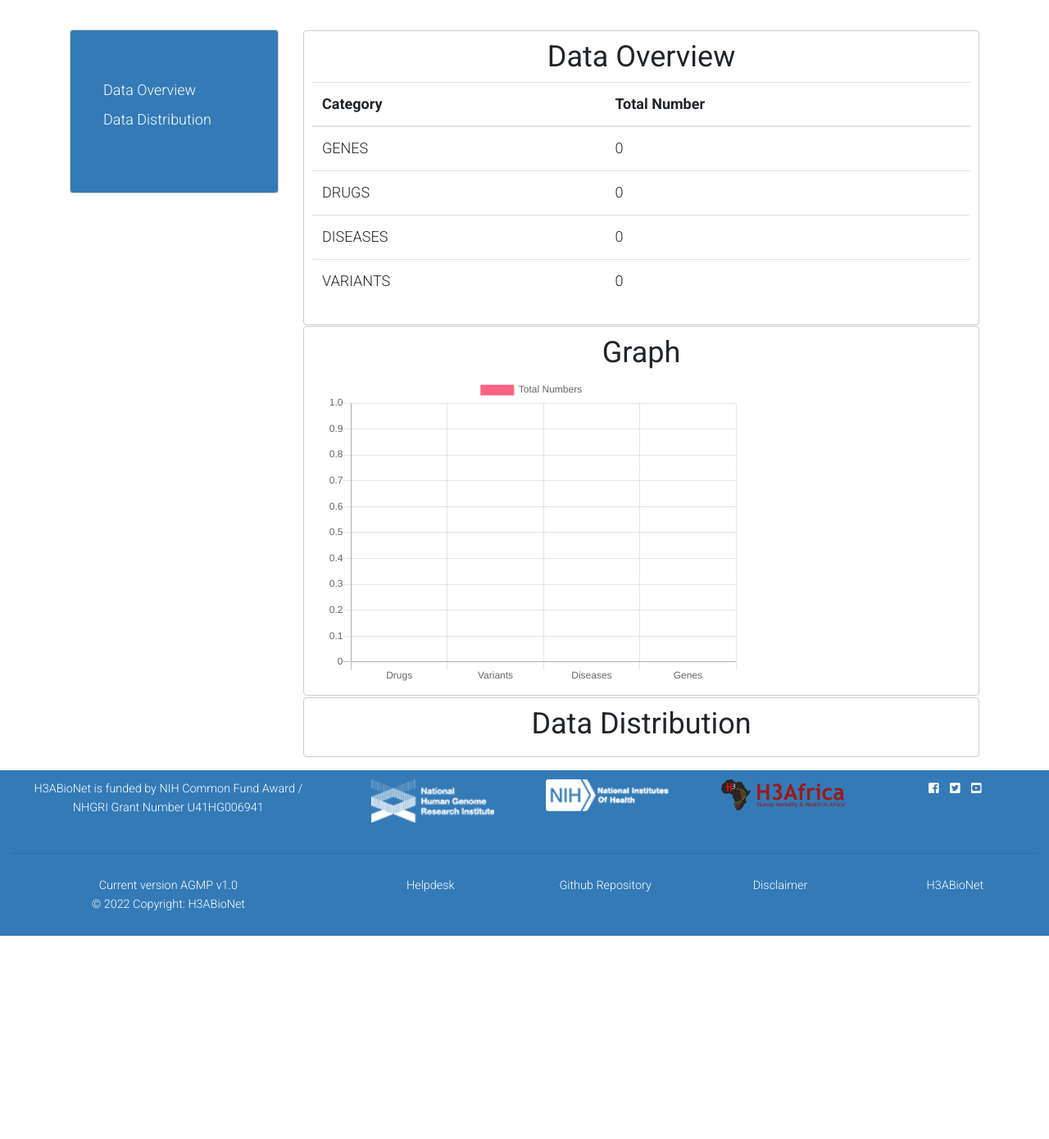
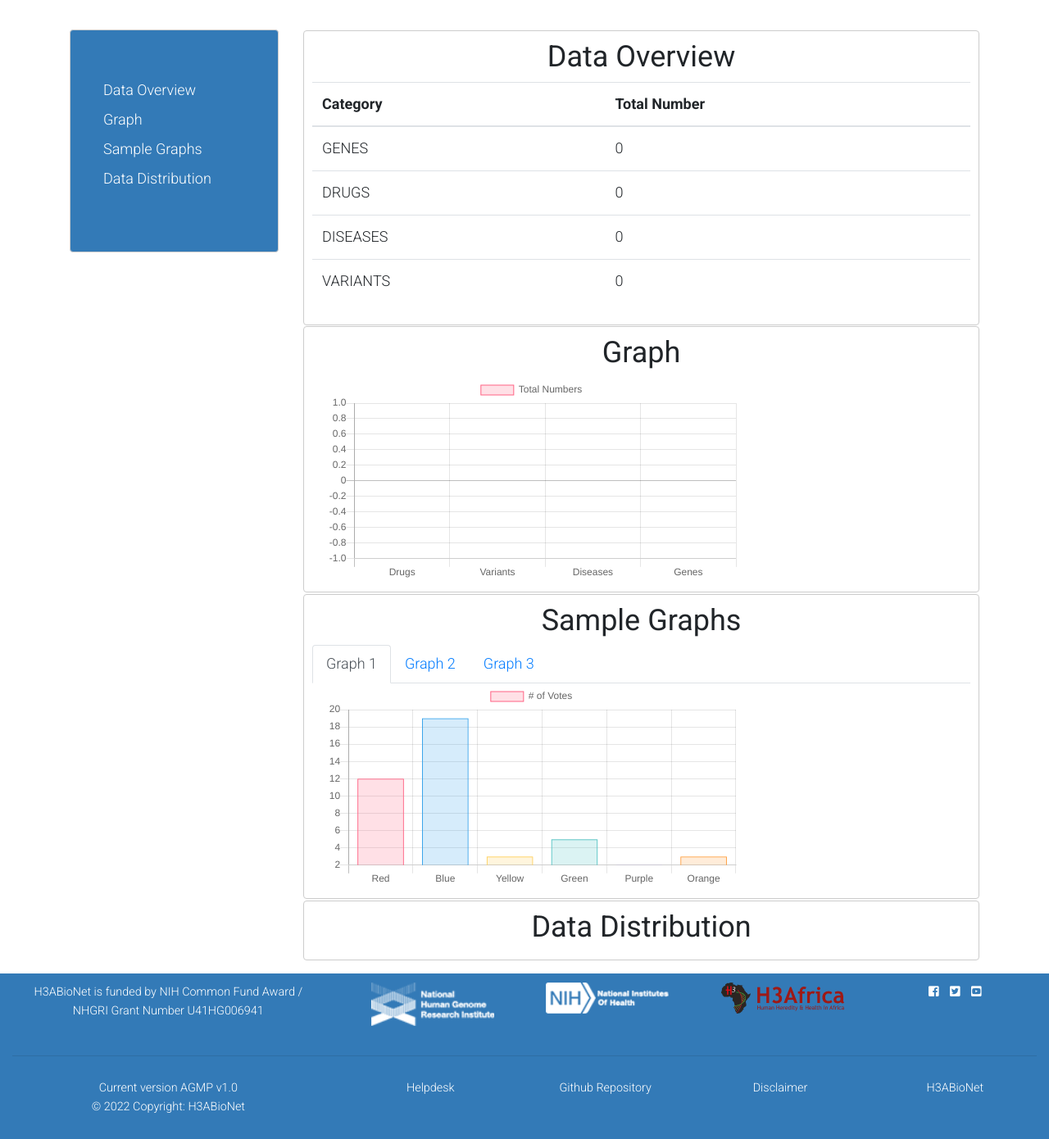
Before and after one commit to h3abionet/african_genomics_medicine_portal, a Django app: page /summary/ in a window 1280 px wide. Shown: the part 313-1703 px from the top of the page at 82% size. Before the commit the page ends 1455 px from the top, so only its background shows below. Run offline with Django 3.2, Linux system fonts and the light colour scheme; data that the repository does not hold is empty; some libraries are stand-ins or nearby versions.

Commit message:
added dummy graphs

```diff
--- a/agmp_app/templates/mainLayout.html
+++ b/agmp_app/templates/mainLayout.html
@@ -22,6 +22,7 @@
 	<link rel="stylesheet" type="text/css" href="{% static 'css/custom.css' %}">
 	<link href="https://cdnjs.cloudflare.com/ajax/libs/jqueryui/1.12.1/jquery-ui.min.css" rel="stylesheet"
 		crossorigin="anonymous">
+
 	<script src="https://cdn.jsdelivr.net/npm/chart.js@2.9.3/dist/Chart.min.js"></script>
 	<script src="https://code.jquery.com/jquery-3.4.1.min.js"></script>
 
--- a/agmp_app/templates/summary.html
+++ b/agmp_app/templates/summary.html
@@ -18,6 +18,190 @@
 
 {%block css%}
 {% leaflet_css %}
+
+{% block scripts %}
+
+<script>
+
+  $(document).ready(function () {
+
+    const ctx = document.getElementById('myChart').getContext('2d');
+    const myChart = new Chart(ctx, {
+      type: 'bar',
+      data: {
+        labels: {{ count_keys| safe }},
+    datasets: [{
+      label: 'Total Numbers',
+      data: {{ count_data| safe }},
+    backgroundColor: [
+      'rgba(255, 99, 132, 0.2)',
+      'rgba(54, 162, 235, 0.2)',
+      'rgba(255, 206, 86, 0.2)',
+      'rgba(75, 192, 192, 0.2)',
+      'rgba(153, 102, 255, 0.2)',
+      'rgba(255, 159, 64, 0.2)'
+    ],
+    borderColor: [
+      'rgba(255, 99, 132, 1)',
+      'rgba(54, 162, 235, 1)',
+      'rgba(255, 206, 86, 1)',
+      'rgba(75, 192, 192, 1)',
+      'rgba(153, 102, 255, 1)',
+      'rgba(255, 159, 64, 1)'
+    ],
+    borderWidth: 1
+    }]
+      },
+    options: {
+    scales: {
+      y: {
+        beginAtZero: true
+      }
+    }
+  }
+    });
+
+
+
+  });
+
+  ///graph1
+  $(document).ready(function () {
+
+    const ctx = document.getElementById('myChart01').getContext('2d');
+    const myChart = new Chart(ctx, {
+      type: 'bar',
+      data: {
+        labels: ['Red', 'Blue', 'Yellow', 'Green', 'Purple', 'Orange'],
+        datasets: [{
+          label: '# of Votes',
+          data: [12, 19, 3, 5, 2, 3],
+          backgroundColor: [
+            'rgba(255, 99, 132, 0.2)',
+            'rgba(54, 162, 235, 0.2)',
+            'rgba(255, 206, 86, 0.2)',
+            'rgba(75, 192, 192, 0.2)',
+            'rgba(153, 102, 255, 0.2)',
+            'rgba(255, 159, 64, 0.2)'
+          ],
+          borderColor: [
+            'rgba(255, 99, 132, 1)',
+            'rgba(54, 162, 235, 1)',
+            'rgba(255, 206, 86, 1)',
+            'rgba(75, 192, 192, 1)',
+            'rgba(153, 102, 255, 1)',
+            'rgba(255, 159, 64, 1)'
+          ],
+          borderWidth: 1
+        }]
+      },
+      options: {
+        scales: {
+          y: {
+            beginAtZero: true
+          }
+        }
+      }
+    });
+
+
+
+  });
+
+  ///graph2
+  $(document).ready(function () {
+
+    const ctx = document.getElementById('myChart02').getContext('2d');
+    const myChart = new Chart(ctx, {
+      type: 'bar',
+      data: {
+        labels: ['Red', 'Blue', 'Yellow', 'Green', 'Purple', 'Orange'],
+        datasets: [{
+          label: '# of Votes',
+          data: [12, 19, 3, 5, 2, 3],
+          backgroundColor: [
+            'rgba(255, 99, 132, 0.2)',
+            'rgba(54, 162, 235, 0.2)',
+            'rgba(255, 206, 86, 0.2)',
+            'rgba(75, 192, 192, 0.2)',
+            'rgba(153, 102, 255, 0.2)',
+            'rgba(255, 159, 64, 0.2)'
+          ],
+          borderColor: [
+            'rgba(255, 99, 132, 1)',
+            'rgba(54, 162, 235, 1)',
+            'rgba(255, 206, 86, 1)',
+            'rgba(75, 192, 192, 1)',
+            'rgba(153, 102, 255, 1)',
+            'rgba(255, 159, 64, 1)'
+          ],
+          borderWidth: 1
+        }]
+      },
+      options: {
+        scales: {
+          y: {
+            beginAtZero: true
+          }
+        }
+      }
+    });
+
+
+
+  });
+
+
+  ///graph3
+  $(document).ready(function () {
+
+    const ctx = document.getElementById('myChart03').getContext('2d');
+    const myChart = new Chart(ctx, {
+      type: 'bar',
+      data: {
+        labels: ['Red', 'Blue', 'Yellow', 'Green', 'Purple', 'Orange'],
+        datasets: [{
+          label: '# of Votes',
+          data: [12, 19, 3, 5, 2, 3],
+          backgroundColor: [
+            'rgba(255, 99, 132, 0.2)',
+            'rgba(54, 162, 235, 0.2)',
+            'rgba(255, 206, 86, 0.2)',
+            'rgba(75, 192, 192, 0.2)',
+            'rgba(153, 102, 255, 0.2)',
+            'rgba(255, 159, 64, 0.2)'
+          ],
+          borderColor: [
+            'rgba(255, 99, 132, 1)',
+            'rgba(54, 162, 235, 1)',
+            'rgba(255, 206, 86, 1)',
+            'rgba(75, 192, 192, 1)',
+            'rgba(153, 102, 255, 1)',
+            'rgba(255, 159, 64, 1)'
+          ],
+          borderWidth: 1
+        }]
+      },
+      options: {
+        scales: {
+          y: {
+            beginAtZero: true
+          }
+        }
+      }
+    });
+
+
+
+  });
+
+
+</script>
+
+
+{% endblock %}
+
+
 <style>
   body {
     font-family: Roboto, sans-serif;
@@ -82,7 +266,10 @@
       <ul>
         <div class="no_style">
           <li><a class="navigation__link" href="#1">Data Overview</a></li>
+          <li><a class="navigation__link" href="#2_0">Graph</a></li>
+          <li><a class="navigation__link" href="#2_1">Sample Graphs</a></li>
           <li><a class="navigation__link" href="#2">Data Distribution</a></li>
+
         </div>
       </ul>
     </nav>
@@ -122,51 +309,57 @@
       <h3 class="text-center">Graph</h3>
 
       <div class="col-md-8">
-        <canvas id="myChart" width="400" height="300"></canvas>
+        <canvas id="myChart" width="200" height="100"></canvas>
 
-        {% block scripts %}
-        <script>
-          var ctx = document.getElementById('myChart').getContext('2d');
-          var myChart = new Chart(ctx, {
-            type: 'bar',
-              data: {
-                labels:  {{ count_keys|safe }},
-                datasets: [{
-                  label: 'Total Numbers',
-                  data: {{ count_data|safe }},
-                  backgroundColor: [
-                    'rgba(255, 99, 132, 1)',
-                    'rgba(54, 162, 235, 1)',
-                    'rgba(255, 206, 86, 1)',
-                    'rgba(75, 192, 192, 1)',
-                    'rgba(153, 102, 255, 1)',
-                    'rgba(255, 159, 64, 1)'
-                  ],
-                  borderColor : [
-                    'rgba(255, 99, 132, 1)',
-                    'rgba(54, 162, 235, 1)',
-                    'rgba(255, 206, 86, 1)',
-                    'rgba(75, 192, 192, 1)',
-                    'rgba(153, 102, 255, 1)',
-                    'rgba(255, 159, 64, 1)'
-                  ],
-                  borderWidth: 1
-                }]
-                },
-          options: {
-            scales: {
-              yAxes: [{
-                ticks: {
-                  beginAtZero: true
-                }
-              }]
-            }
-          }
-            });
-        </script>
-        {% endblock %}
+
       </div>
     </div>
+
+
+    <div class="page-section" id="2_1">
+      <h3 class="text-center">Sample Graphs</h3>
+      <div class="row">
+        <div class="col">
+          <ul class="nav nav-tabs" id="myTab" role="tablist">
+            <li class="nav-item">
+              <a class="nav-link active" id="graph1-tab" data-toggle="tab" href="#graph1" role="tab"
+                aria-controls="graph1" aria-selected="true">Graph 1</a>
+            </li>
+            <li class="nav-item">
+              <a class="nav-link" id="graph2-tab" data-toggle="tab" href="#graph2" role="tab" aria-controls="graph2"
+                aria-selected="false">Graph 2</a>
+            </li>
+            <li class="nav-item">
+              <a class="nav-link" id="graph3-tab" data-toggle="tab" href="#graph3" role="tab" aria-controls="graph3"
+                aria-selected="false">Graph 3</a>
+            </li>
+          </ul>
+          <div class="tab-content" id="myTabContent">
+            <div class="tab-pane fade show active" id="graph1" role="tabpanel" aria-labelledby="graph1-tab">
+              <div class="col-md-8">
+
+                <canvas id="myChart01" width="200" height="100"></canvas>
+              </div>
+            </div>
+            <div class="tab-pane fade" id="graph2" role="tabpanel" aria-labelledby="graph2-tab">
+
+              <div class="col-md-8">
+                <canvas id="myChart02" width="200" height="100"></canvas>
+              </div>
+            </div>
+            <div class="tab-pane fade" id="graph3" role="tabpanel" aria-labelledby="graph3-tab">
+              <div class="col-md-8">
+                <canvas id="myChart03" width="200" height="100"></canvas>
+              </div>
+            </div>
+          </div>
+
+        </div>
+      </div>
+    </div>
+
+
+
 
     <div class="page-section" id="2">
       <h3 class="text-center">Data Distribution</h3>
```
Also changed, not shown: african_genomics_medicine_portal/settings.py (+7 -7 lines).
